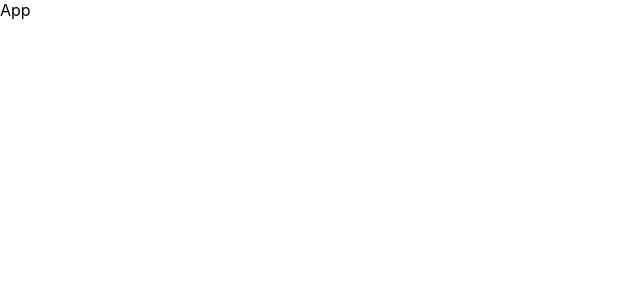
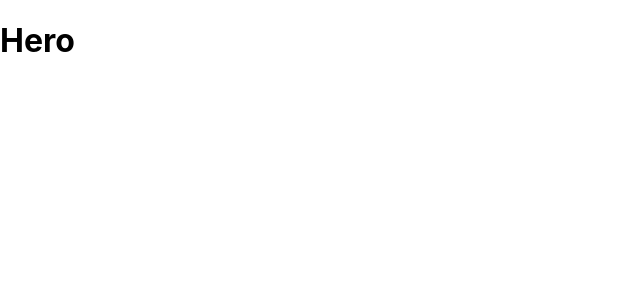
Before and after one commit to jake4369/greenpics, a React (Create React App) app in the folder frontend/: page / in a window 1280 px wide. Shown: the top 300 px of the page, without its empty margins (0-640 px from the left). Built offline with nearby package versions, Linux system fonts and the light colour scheme.

Commit message:
initial setup

```diff
--- a/frontend/src/App.js
+++ b/frontend/src/App.js
@@ -1,5 +1,11 @@
+import Hero from "./components/Hero.jsx";
+
 const App = () => {
-  return <div>App</div>;
+  return (
+  <div>
+    <Hero />
+  </div>
+  )
 };
 
 export default App;
--- /dev/null
+++ b/frontend/src/components/Hero.jsx
@@ -0,0 +1,8 @@
+const Hero = () => {
+    return (
+        <h1>Hero</h1>
+
+    )
+  };
+
+  export default Hero;
--- a/frontend/src/index.js
+++ b/frontend/src/index.js
@@ -2,6 +2,7 @@ import React from "react";
 import ReactDOM from "react-dom/client";
 import "./index.css";
 import App from "./App";
+
 
 const root = ReactDOM.createRoot(document.getElementById("root"));
 root.render(
```
Also changed, not shown: frontend/src/components/cards.js (added), frontend/src/components/screens/screens.js (added).
